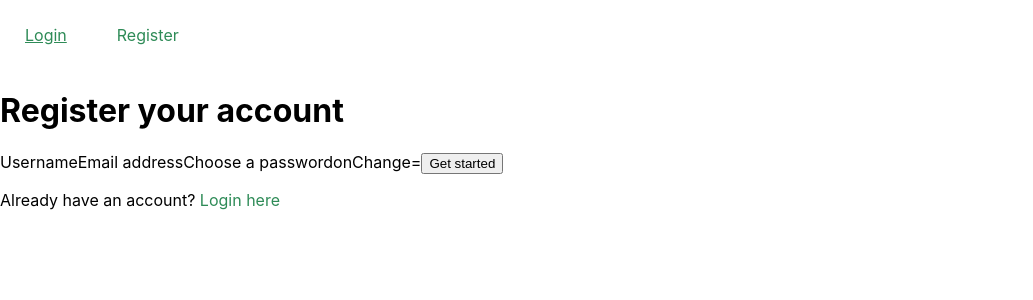
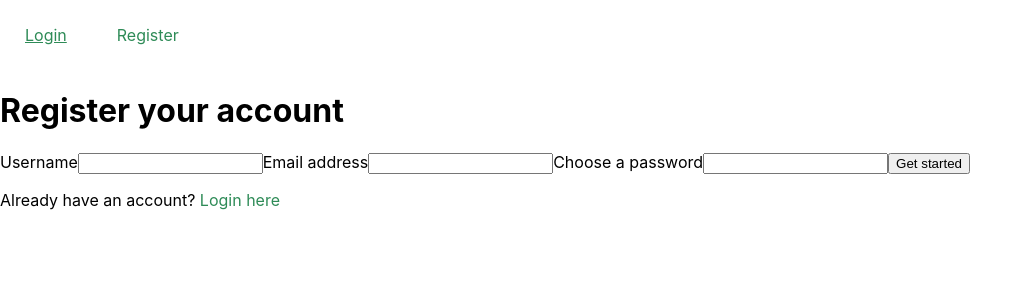
Before and after one commit to Viukkis/chat-app-1, a React (Create React App) app: page /register in a window 1280 px wide. Shown: the top 300 px of the page, without its empty margins (0-1033 px from the left). Built offline with nearby package versions, Linux system fonts and the light colour scheme; no server answers.

Commit message:
Fixed issues after week 5.
Emailed Eetu and fixed issues in Register.js file, and removed a useless last section in index.js.

```diff
--- a/src/components/Register.js
+++ b/src/components/Register.js
@@ -1,7 +1,6 @@
 import React from 'react';
 import firebase from '../firebase.js';
 import { Link } from 'react-router-dom';
-import Login from './Login';
 
 class Register extends React.Component {
     constructor(props) {
@@ -41,17 +40,18 @@ class Register extends React.Component {
                 {error && <p className="error-message">{error.message}</p>}
                 <form onSubmit={this.handleSubmit}>
                     <label htmlFor="username">Username</label>
-                    <imput type="text" name="username" id="username" value={username} onChange={this.handleChange}></imput>
+                    <input type="text" name="username" id="username" value={username} onChange={this.handleChange}></input>
                     <label htmlFor="email">Email address</label>
-                    <imput type="text" name="email" id="email" value={email} onChange={this.handleChange}></imput>
+                    <input type="text" name="email" id="email" value={email} onChange={this.handleChange}></input>
                     <label htmlFor="password">Choose a password</label>
-                    <imput
+                    <input
                         type="password"
                         name="password"
                         id="password"
-                        value={password}>
+                        value={password}
                         onChange={this.handleChange}
-                    </imput>
+                    >
+                    </input>
                     <button className="submit">Get started</button>
                     <p>Already have an account? <Link className="login-btn" to="/login">Login here</Link></p>
                 </form>
--- a/src/index.js
+++ b/src/index.js
@@ -52,10 +52,6 @@ class AppRouter extends React.Component{
 }
 
 ReactDOM.render(<AppRouter />, document.getElementById('root'));
-  <React.StrictMode>
-    <App />
-  </React.StrictMode>,
-  document.getElementById('root');
 
 // If you want to start measuring performance in your app, pass a function
 // to log results (for example: reportWebVitals(console.log))
```
